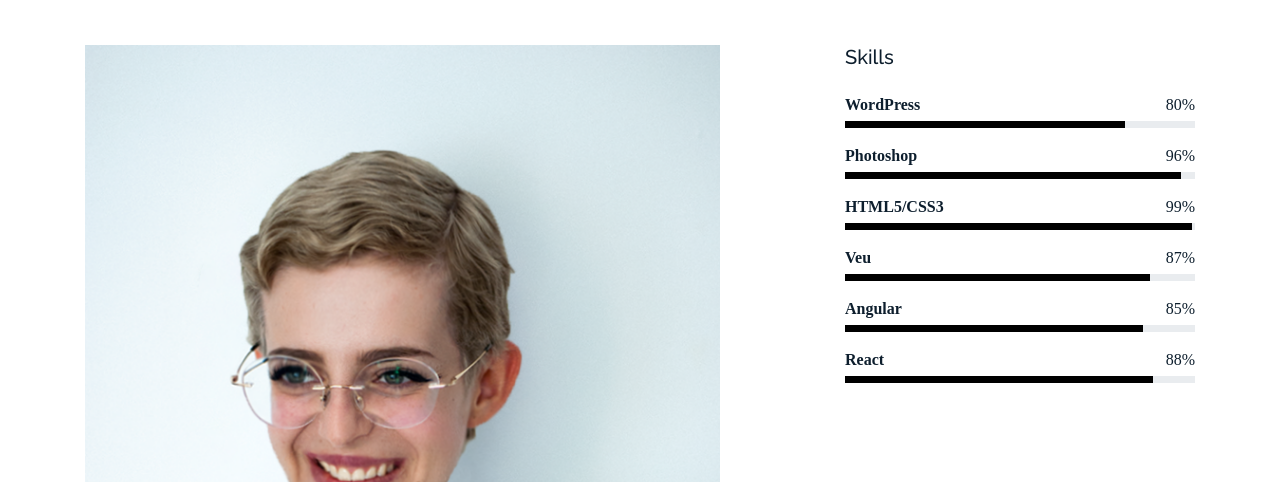
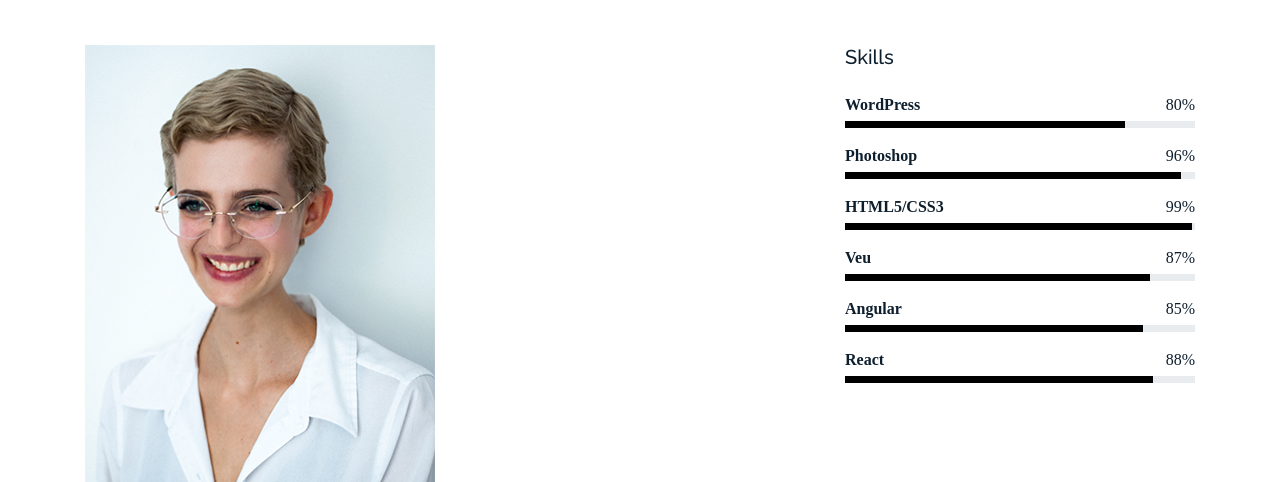
Before and after one commit to nataliaprzybylkiewicz/nataliaprzybylkiewicz, a plain HTML site: page about.html in a window 1280 px wide. Shown: the part 318-800 px from the top of the page. Drawn offline with Linux system fonts and the light colour scheme; a web font is replaced by a local one.

Commit message:
initial commit

```diff
--- a/about.html
+++ b/about.html
@@ -153,7 +153,7 @@
           </div>
 
           <div class="col-md-7 mb-5 mb-md-0" data-aos="fade-up">
-            <p><img src="assets/img/cvzdjecie.png" alt="Image" class="img-fluid"></p>
+            <p><img src="assets/img/lol.png" alt="Image" class="img-fluid"></p>
             <p>Lorem ipsum dolor sit amet, consectetur adipisicing elit. Dolor dignissimos delectus minima reprehenderit
               molestias illo dolorem et, odio!</p>
             <p>Fuga fugit distinctio delectus iure vitae consequatur excepturi, mollitia, consectetur molestias sapiente
```
Also changed, not shown: assets/img/cvzdjecie.png (deleted), assets/img/lol.png (added), assets/img/strona.png (deleted).
